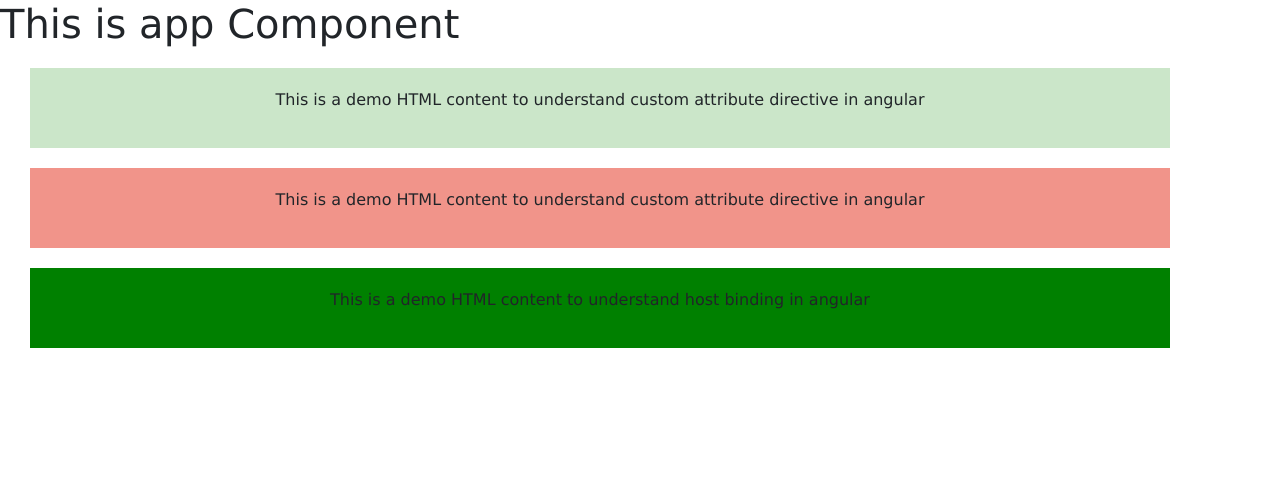
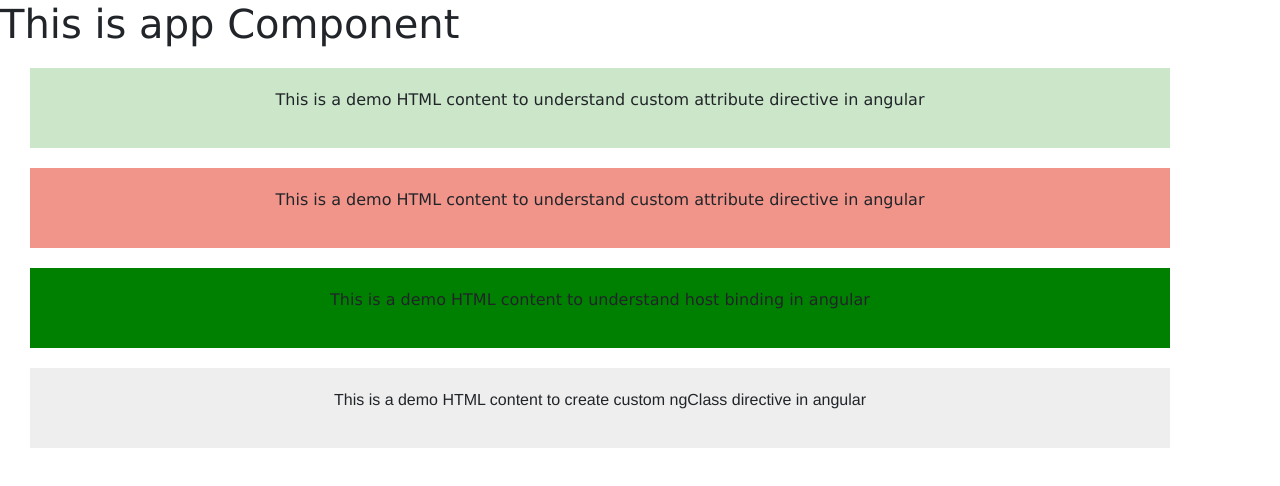
Before and after one commit to joynalam67598/Angular-Lessons, an Angular app in the folder first-ng-app/: page / in a window 1280 px wide. Shown: the top 486 px of the page. Built offline with nearby package versions, Linux system fonts and the light colour scheme.

Commit message:
Custom Attribute Directive.

```diff
--- /dev/null
+++ b/first-ng-app/src/app/CustomsDirectives/class.directive.ts
@@ -0,0 +1,20 @@
+import { Directive, ElementRef, Input, Renderer2 } from '@angular/core';
+
+@Directive({
+    selector: '[appClass]',
+})
+export class ClassDirective {
+    constructor(private element: ElementRef, private renderer: Renderer2) {}
+
+    @Input() /*set allows use a property as method*/ set display(
+        value: Object
+    ) {
+        let entries = Object.entries(value); //return an array of key value pair.
+        // console.log(entries);
+        for (let [className, condition] of entries) {
+            if (condition) {
+                this.renderer.addClass(this.element.nativeElement, className);
+            }
+        }
+    }
+}
--- a/first-ng-app/src/app/app.component.css
+++ b/first-ng-app/src/app/app.component.css
@@ -16,3 +16,8 @@ button {
     border: none;
     background-color: #cacfd2;
 }
+
+.change-font {
+    font-size: 16px;
+    font-family: "Franklin Gothic Medium", "Arial Narrow", Arial, sans-serif;
+}
--- a/first-ng-app/src/app/app.component.html
+++ b/first-ng-app/src/app/app.component.html
@@ -22,3 +22,10 @@
 >
     <p>This is a demo HTML content to understand host binding in angular</p>
 </div>
+
+<div appClass [display]="{ container: true, 'change-font': true }">
+    <p>
+        This is a demo HTML content to create custom ngClass directive in
+        angular
+    </p>
+</div>
--- a/first-ng-app/src/app/app.module.ts
+++ b/first-ng-app/src/app/app.module.ts
@@ -7,9 +7,10 @@ import { SetBackgroundDirective } from './CustomsDirectives/set-background.direc
 import { HighlightDirective } from './CustomsDirectives/highlight.directive';
 import { HoverDirective } from './CustomsDirectives/hover.directive';
 import { BetterhighlightDirective } from './CustomsDirectives/betterhighlight.directive';
+import { ClassDirective } from './CustomsDirectives/class.directive';
 
 @NgModule({
-    declarations: [AppComponent, SetBackgroundDirective, HighlightDirective, HoverDirective, BetterhighlightDirective],
+    declarations: [AppComponent, SetBackgroundDirective, HighlightDirective, HoverDirective, BetterhighlightDirective, ClassDirective],
     imports: [BrowserModule, FormsModule],
     providers: [],
     bootstrap: [AppComponent],
```
Also changed, not shown: 1 other file (tests, documents, lock files or other folders).
